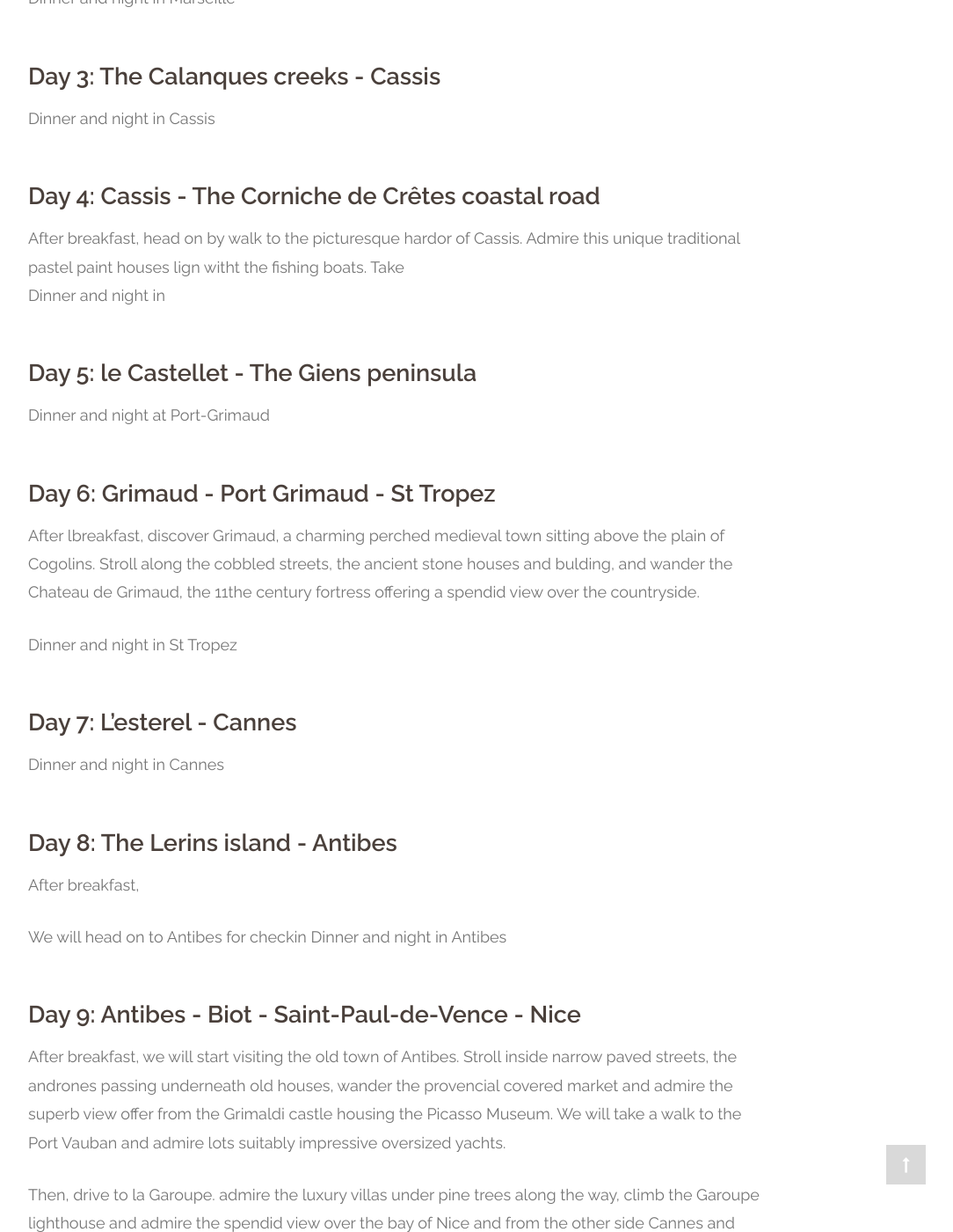
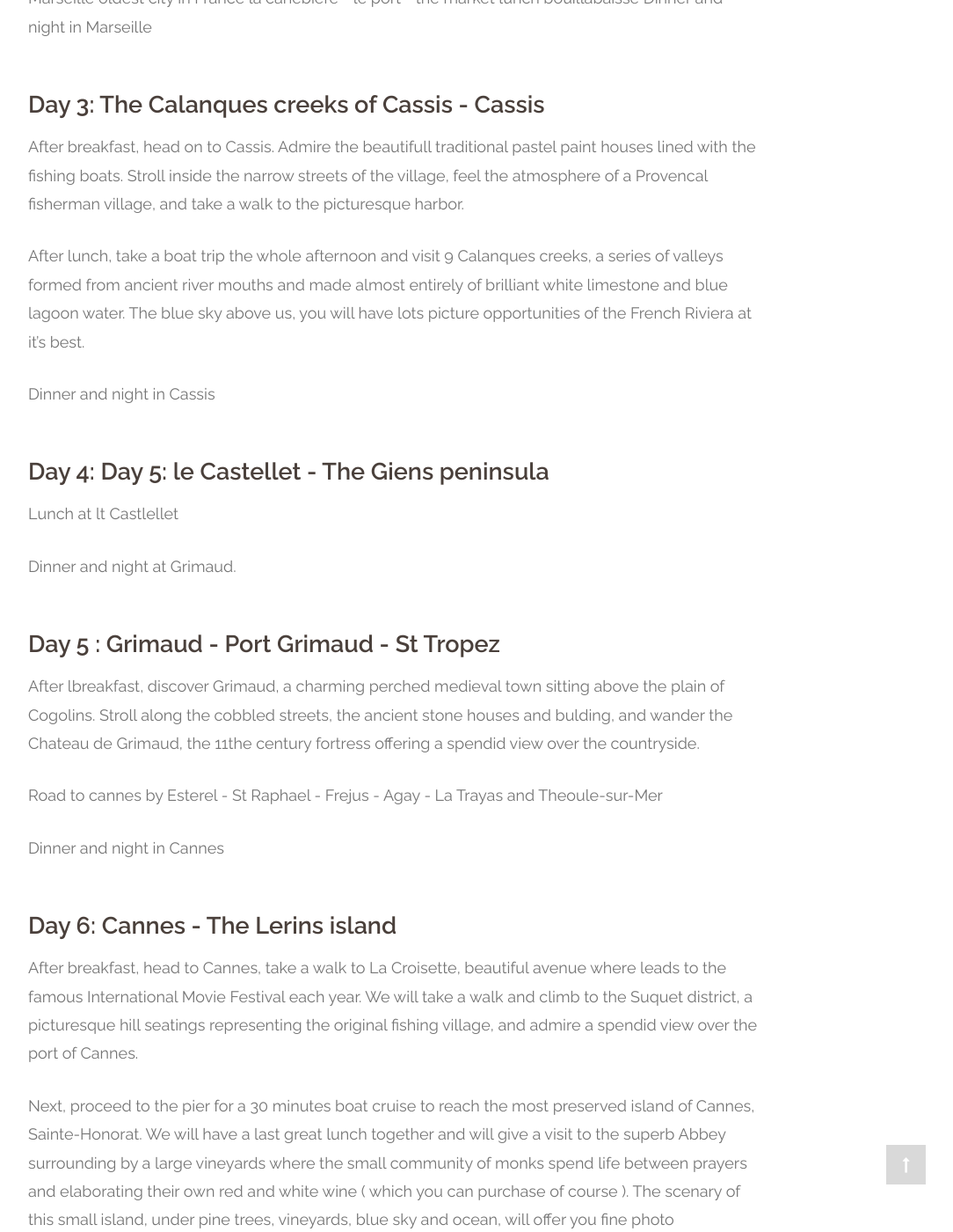
Before and after one commit to paitiewfrance/paitiewfrance.github.io, a Jekyll site: the page built from tour-provence/the-french-riviera-by-the-seaside.md, in a window 1280 px wide and 1400 px high, scrolled down 1334 px. Shown: the whole window at 88% size, without its empty margins (191-1275 px from the left). Built offline with Jekyll 4.4.1, drawn with Linux system fonts in a browser that asks for light colours; nearby versions of some CDN libraries; some web fonts are replaced; some of the changed text lies outside the part shown.

Commit message:
Update seaside trip

```diff
--- a/tour-provence/the-french-riviera-by-the-seaside.md
+++ b/tour-provence/the-french-riviera-by-the-seaside.md
@@ -19,38 +19,44 @@ Our chauffeur will wait us there and transfert us to Marseille. Our journey will
 Dinner and check-in at hotel in Marseille.
 
 ### Day 2: Marseille
-
+Marseille oldest city in France
+la canebiere - le port - the market
+lunch bouillabaisse
 Dinner and night in Marseille
 
-### Day 3: The Calanques creeks - Cassis
+### Day 3: The Calanques creeks of Cassis - Cassis
+After breakfast, head on to Cassis. Admire the beautifull traditional pastel paint houses lined with the fishing boats.
+Stroll inside the narrow streets of the village, feel the atmosphere of a Provencal fisherman village, and take a walk to the picturesque harbor.
+
+After lunch, take a boat trip the whole afternoon and visit 9 Calanques creeks, a series of valleys formed from ancient river mouths and made almost entirely of brilliant white limestone and blue lagoon water. The blue sky above us, you will have lots picture opportunities of the French Riviera at it's best.
 
 Dinner and night in Cassis
 
-### Day 4:  Cassis - The Corniche de Crêtes coastal road
-After breakfast, head on by walk to the picturesque hardor of Cassis. Admire this unique traditional pastel paint houses lign witht the fishing boats.
-Take
-Dinner and night in
+### Day 4:  Day 5: le Castellet - The Giens peninsula
+Lunch at lt Castlellet
 
-### Day 5: le Castellet - The Giens peninsula
+Dinner and night at Grimaud.
 
-Dinner and night at Port-Grimaud
-
-### Day 6: Grimaud - Port Grimaud - St Tropez
+### Day 5 : Grimaud - Port Grimaud - St Tropez
 After lbreakfast, discover Grimaud,  a charming perched medieval town sitting above the plain of Cogolins.  Stroll along the cobbled streets,  the ancient stone houses and bulding, and wander the Chateau de Grimaud, the 11the century fortress offering a spendid view over the countryside.
 
-Dinner and night in St Tropez
-
-### Day 7: L'esterel - Cannes
+Road to cannes by Esterel - St Raphael - Frejus - Agay - La Trayas and Theoule-sur-Mer
 
 Dinner and night in Cannes
 
-### Day 8: The Lerins island - Antibes
-After breakfast,
 
-We will head on to Antibes for checkin
+### Day 6: Cannes - The Lerins island
+After breakfast, head to Cannes, take a walk to La Croisette, beautiful avenue where leads to the famous International Movie Festival each year.
+We will take a walk and climb to the Suquet district,  a picturesque hill seatings representing the original fishing village, and admire a spendid view over the port of Cannes.
+
+Next, proceed to the pier for a 30 minutes boat cruise to reach the most preserved island of Cannes, Sainte-Honorat.
+We will have a last great lunch together and will give a visit to the superb Abbey surrounding by a large vineyards where the small community of monks spend life between prayers and elaborating their own red and white wine ( which you can purchase of course ).
+The scenary of this small island, under pine trees, vineyards, blue sky and ocean,  will offer you fine photo opportunities.
+
+We will head on to Antibes for checkin.
 Dinner and night in Antibes
 
-### Day 9: Antibes - Biot - Saint-Paul-de-Vence - Nice
+### Day 7:  Antibes - Biot - Saint-Paul-de-Vence - Nice
 
 After breakfast, we will start visiting the old town of Antibes. Stroll inside narrow paved streets, the andrones passing underneath old houses, wander the provencial covered market and admire the superb view offer from the Grimaldi castle housing the Picasso Museum. We will take a walk to the Port Vauban and admire lots suitably impressive oversized yachts.
 
```
Also changed, not shown: other parts of tour-provence/the-french-riviera-by-the-seaside.md (+4 -4 lines).
